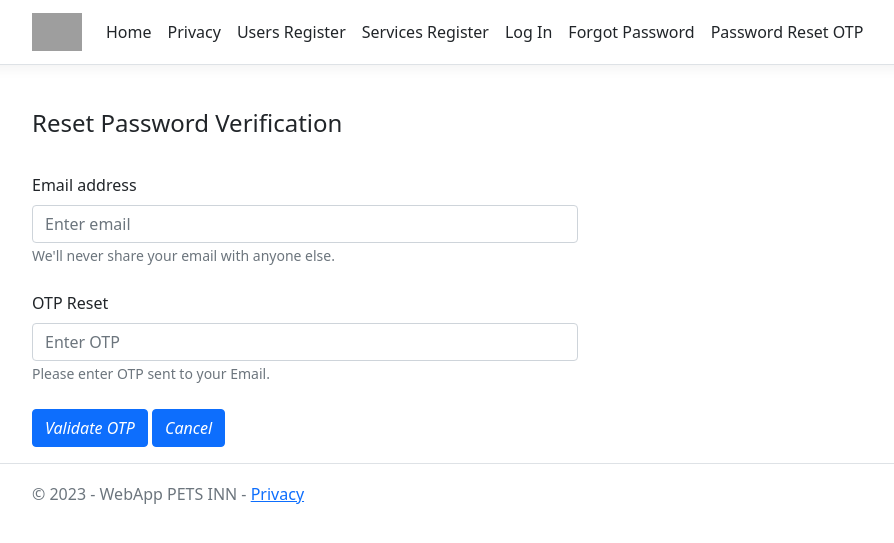
After one commit to ichivancrCenfotec/ProyectoG2-Petwear, an ASP.NET Core app: page /OTPReset in a window 1280 px wide. The commit adds this page. Shown: the top 543 px of the page, without its empty margins (50-944 px from the left). Run offline with ASP.NET Core 8, Linux system fonts and the light colour scheme; style sheets or scripts are compiled from the project's sources; some libraries are stand-ins or nearby versions; grey boxes are pictures that could not be loaded.

Commit message:
Reset de Pass con OTP

```diff
--- a/DataAccess/UserCrudFactory.cs
+++ b/DataAccess/UserCrudFactory.cs
@@ -213,6 +213,8 @@ namespace DataAccess
                 Address = (string)row["ADDRESS"],
                 Role = (string)row["ROLE"],
                 PhoneNumber = (int)row["PHONENUMBER"],
+                ValidationOTP = (string)row["VALIDATIONOTP"],
+                ResetOTP = (string)row["RESETOTP"]
 
             };
 
--- /dev/null
+++ b/WebApp/Pages/OTPReset.cshtml
@@ -0,0 +1,45 @@
+@page
+@model WebApp.Pages.UsersModel
+@{
+}
+<script src="~/js/pages/otpresetpass.js"></script>
+<div class="bs-docs-section">
+    <br />
+
+</div>
+
+<div class="row">
+    <div class="col-lg-6">
+        <div class="bs-component">
+            <form>
+
+                <legend>Reset Password Verification</legend>
+
+
+                <div class="form-group">
+                    <label for="txtEmail" class="form-label mt-4">Email address</label>
+                    <input id="txtEmail" type="email" class="form-control" aria-describedby="emailHelp" placeholder="Enter email">
+                    <small id="emailHelp" class="form-text text-muted">We'll never share your email with anyone else.</small>
+                </div>
+
+                <div class="form-group">
+                    <label for="txtResetOTP" class="form-label mt-4">OTP Reset</label>
+                    <input id="txtResetOTP" type="text" class="form-control" aria-describedby="emailHelp" placeholder="Enter OTP">
+                    <small id="emailHelp" class="form-text text-muted">Please enter OTP sent to your Email.</small>
+                </div>
+
+                @*<div class="form-group">
+                <label for="formFile" class="form-label mt-4">Attach your document ID.</label>
+                <input class="form-control" type="file" id="formFile">
+                </div>*@
+            </form>
+            <br />
+            @*<button id="btnNew" class="source-button btn btn-info btn-xs" type="button" tabindex="0"><i class="bi bi-code">New</i></button>*@
+            <button id="btnValidateOTP" class="source-button btn btn-primary btn-xs" type="button" tabindex="0"><i class="bi bi-code">Validate OTP</i></button>
+            <button id="btnCancel" class="source-button btn btn-primary btn-xs" type="button" tabindex="0"><i class="bi bi-code">Cancel</i></button>
+            @*<button id="btnUpdate" class="source-button btn btn-warning btn-xs" type="button" tabindex="0"><i class="bi bi-code">Update</i></button>
+            <button id="btnDelete" class="source-button btn btn-danger btn-xs" type="button" tabindex="0"><i class="bi bi-code">Delete</i></button>*@
+        </div>
+    </div>
+</div>
+</div>
--- /dev/null
+++ b/WebApp/Pages/OTPReset.cshtml.cs
@@ -0,0 +1,12 @@
+using Microsoft.AspNetCore.Mvc;
+using Microsoft.AspNetCore.Mvc.RazorPages;
+
+namespace WebApp.Pages
+{
+    public class OTPResetModel : PageModel
+    {
+        public void OnGet()
+        {
+        }
+    }
+}
--- a/WebApp/Pages/Shared/_Layout.cshtml
+++ b/WebApp/Pages/Shared/_Layout.cshtml
@@ -48,6 +48,9 @@
                         <li class="nav-item">
                             <a class="nav-link text-dark" asp-area="" asp-page="/ForgotPassword">Forgot Password</a>
                         </li>
+                        <li class="nav-item">
+                            <a class="nav-link text-dark" asp-area="" asp-page="/OTPReset">Password Reset OTP</a>
+                        </li>
                     </ul>
                 </div>
             </div>
--- /dev/null
+++ b/WebApp/wwwroot/js/pages/OTPResetPass.js
@@ -0,0 +1,52 @@
+//Clase JS que es el controlador de la vista.
+//Cities.cshtml
+
+//Definicion de la clase
+function UsersController() {
+
+    this.ViewName = "Users";
+    this.ApiService = "UserCRUD";
+
+    this.InitView = function () {
+
+        console.log("User view init!!!");
+
+        //Binding del evento del clic al metodo de create del controlador
+        $("#btnValidateOTP").click(function () {
+            var vc = new UsersController();
+            vc.ValidateOTP();
+
+        })
+    }
+
+    this.ValidateOTP = function () {
+
+
+        //Crear un DTO de USER
+
+        var users = {};
+        users.email = $("#txtEmail").val();
+        users.resetotp = $("#txtResetOTP").val();
+
+
+
+
+        //Llamado al API
+        var ctrlActions = new ControlActions();
+        var serviceRoute = this.ApiService + "/ResetOTP";
+
+        ctrlActions.PostToAPI(serviceRoute, users, function () {
+            console.log("User Validated in ---> " + JSON.stringify(users))
+        });
+
+        console.log(JSON.stringify(users));
+    }
+
+
+}
+
+//Instanciamiento de la clase
+$(document).ready(function () {
+    var viewCont = new UsersController();
+    viewCont.InitView();
+})
```
Also changed, not shown: DTOs/UserLogInRequest.cs (deleted, +0 -20 lines), WebAPI/Controllers/UserCRUDController.cs (+49 -2 lines).
